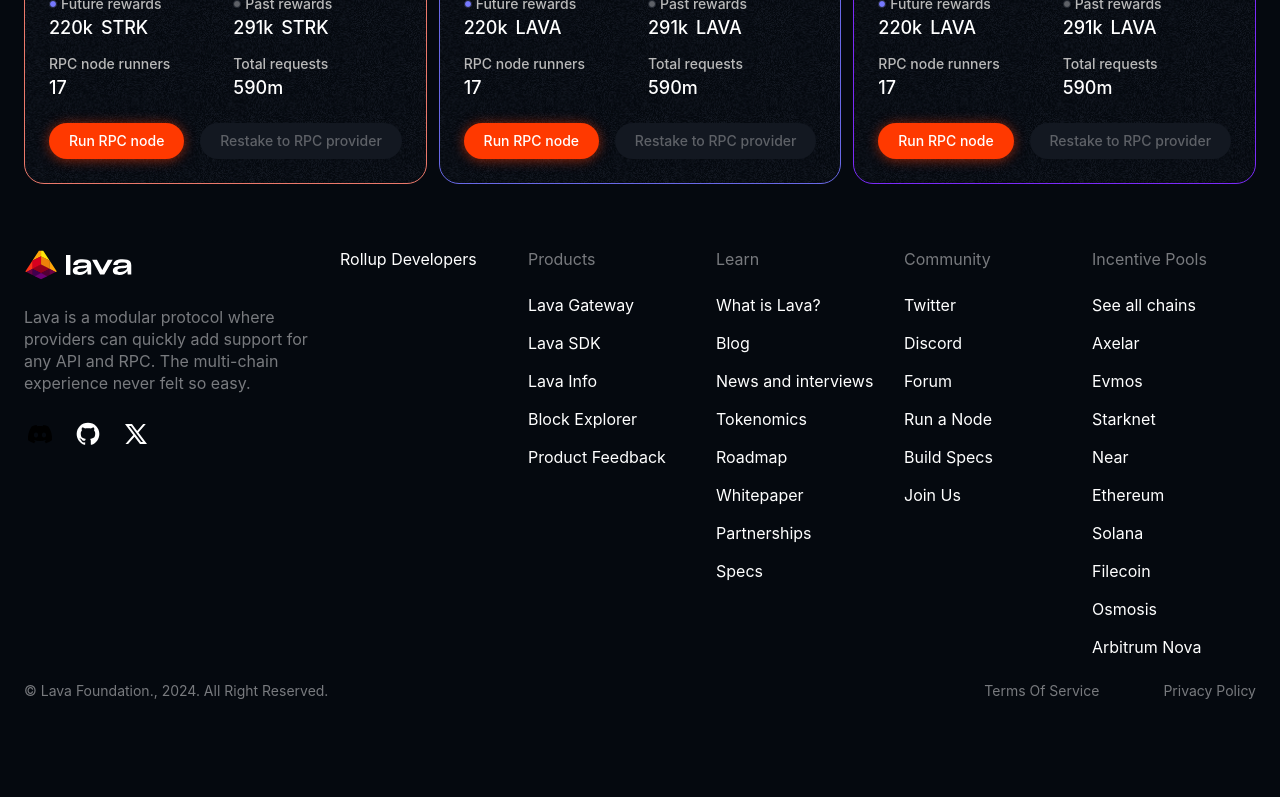
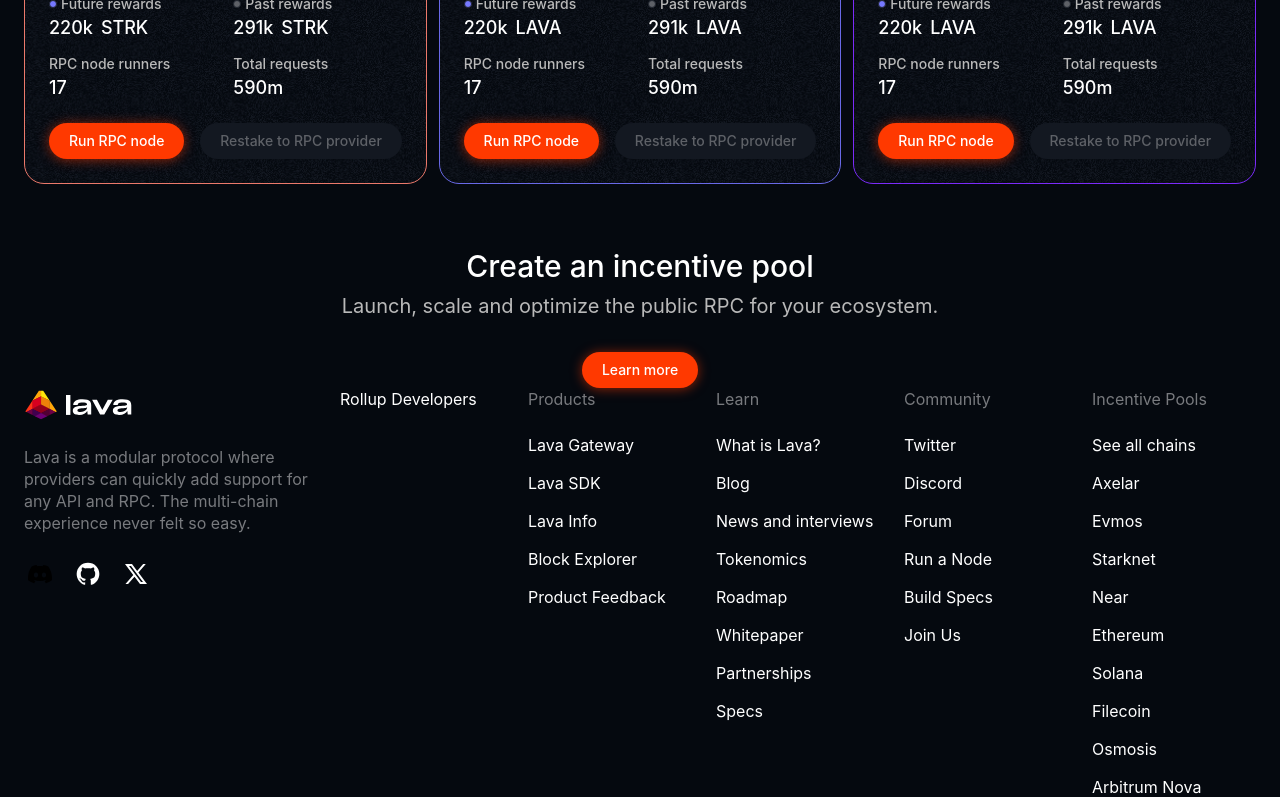
Before and after one commit to lavanet/pools-fe, a Next.js app: page / in a window 1280 px wide. Shown: the part 1201-1998 px from the top of the page. Before the commit the page ends 1965 px from the top, so only its background shows below. Built offline with nearby package versions, Linux system fonts and the light colour scheme.

Commit message:
added cta section

```diff
--- a/src/app/page.tsx
+++ b/src/app/page.tsx
@@ -1,81 +1,12 @@
-'use client';
-
-import { Grid, Stack, styled, Typography } from '@mui/material';
-import { Space_Grotesk } from 'next/font/google';
-
-import { Banner, DataCard } from '@/components';
-import { IDataCard } from '@/types';
-import { Pools } from '@/modules';
-
-// TODO: replace with the Sharp Grotesk font
-const spaceGrotesk = Space_Grotesk({ weight: '500', subsets: ['latin'] });
-
-const dataCards: IDataCard[] = [
-  {
-    title: 'Total requests',
-    value: '49.23M',
-  },
-  {
-    message: 'Updated in real-time',
-    title: 'Total rewards, USD',
-    value: '$490,230',
-  },
-  {
-    title: 'Distributed rewards, USD',
-    value: '$1,889,289.22',
-  },
-  {
-    title: 'Upcoming rewards, USD',
-    value: '$2,500,000',
-  },
-];
+import { CTA, DataCards, Pools, Preview } from '@/modules';
 
 export default function Home() {
   return (
     <>
-      <StyledDataCards alignItems="center" container>
-        <Grid item xs={8}>
-          <Stack spacing={1}>
-            <Typography className={spaceGrotesk.className} variant="h1">
-              Lava Incentive Pools
-            </Typography>
-
-            <StyledTypography variant="h5">
-              Boost infrastructure for your favourite chain, earn rewards.
-            </StyledTypography>
-          </Stack>
-        </Grid>
-
-        <Grid item xs={4}>
-          <Banner
-            button="Become an RPC Provider"
-            buttonType="text"
-            image="lavuci_bag"
-            link="/"
-            message="He loves dealing with node runners. "
-            title="Meet Lavuci"
-          />
-        </Grid>
-      </StyledDataCards>
-
-      <Grid container spacing={1.5}>
-        {dataCards.map((card) => (
-          <Grid key={card.title} item xs={3}>
-            <DataCard {...card} />
-          </Grid>
-        ))}
-      </Grid>
-
+      <Preview />
+      <DataCards />
       <Pools />
+      <CTA />
     </>
   );
 }
-
-const StyledTypography = styled(Typography)(({ theme }) => ({
-  color: theme.palette.grey[100],
-}));
-
-const StyledDataCards = styled(Grid)(({ theme }) => ({
-  paddingBottom: theme.spacing(4),
-  paddingTop: theme.spacing(6),
-}));
--- a/src/components/index.ts
+++ b/src/components/index.ts
@@ -1,3 +1,2 @@
 export * from './Banner';
-export * from './DataCard';
 export * from './IconSvg';
--- /dev/null
+++ b/src/modules/cta/CTA.tsx
@@ -0,0 +1,31 @@
+'use client';
+
+import { Button, Stack, styled, Typography } from '@mui/material';
+import { Space_Grotesk } from 'next/font/google';
+
+// TODO: replace with the Sharp Grotesk font
+const spaceGrotesk = Space_Grotesk({ weight: '500', subsets: ['latin'] });
+
+export const CTA = () => (
+  <Stack alignItems="center" spacing={4}>
+    <Stack spacing={1}>
+      <Typography
+        align="center"
+        className={spaceGrotesk.className}
+        variant="h2"
+      >
+        Create an incentive pool
+      </Typography>
+
+      <StyledTypography align="center" variant="h5">
+        Launch, scale and optimize the public RPC for your ecosystem.{' '}
+      </StyledTypography>
+    </Stack>
+
+    <Button variant="contained">Learn more</Button>
+  </Stack>
+);
+
+const StyledTypography = styled(Typography)(({ theme }) => ({
+  color: theme.palette.grey[100],
+}));
--- /dev/null
+++ b/src/modules/cta/index.ts
@@ -0,0 +1 @@
+export * from './CTA';
--- /dev/null
+++ b/src/modules/data-cards/DataCards.tsx
@@ -0,0 +1,34 @@
+import { Grid } from '@mui/material';
+
+import { IDataCard } from '@/types';
+import { DataCardItem } from '@/modules';
+
+const dataCards: IDataCard[] = [
+  {
+    title: 'Total requests',
+    value: '49.23M',
+  },
+  {
+    message: 'Updated in real-time',
+    title: 'Total rewards, USD',
+    value: '$490,230',
+  },
+  {
+    title: 'Distributed rewards, USD',
+    value: '$1,889,289.22',
+  },
+  {
+    title: 'Upcoming rewards, USD',
+    value: '$2,500,000',
+  },
+];
+
+export const DataCards = () => (
+  <Grid container spacing={1.5}>
+    {dataCards.map((card) => (
+      <Grid key={card.title} item xs={3}>
+        <DataCardItem {...card} />
+      </Grid>
+    ))}
+  </Grid>
+);
--- a/src/components/DataCard.tsx
+++ b/src/modules/data-cards/DataCardsItem.tsx
@@ -8,7 +8,7 @@
 // TODO: replace with the Sharp Grotesk font
 const spaceGrotesk = Space_Grotesk({ weight: '500', subsets: ['latin'] });
 
-export const DataCard = ({ message, title, value }: IDataCard) => (
+export const DataCardItem = ({ message, title, value }: IDataCard) => (
   <StyledDataCard spacing={2}>
     <StyledStack spacing={0.5}>
       <Typography variant="h6">{title}</Typography>
--- /dev/null
+++ b/src/modules/data-cards/index.ts
@@ -0,0 +1,2 @@
+export * from './DataCards';
+export * from './DataCardsItem';
--- a/src/modules/index.ts
+++ b/src/modules/index.ts
@@ -1,3 +1,9 @@
+// Common
 export * from './footer'
 export * from './header'
+
+// Home page sections
+export * from './cta'
+export * from './data-cards'
 export * from './pools'
+export * from './preview'
--- /dev/null
+++ b/src/modules/preview/Preview.tsx
@@ -0,0 +1,45 @@
+'use client';
+
+import { Grid, Stack, styled, Typography } from '@mui/material';
+import { Space_Grotesk } from 'next/font/google';
+
+import { Banner } from '@/components';
+
+// TODO: replace with the Sharp Grotesk font
+const spaceGrotesk = Space_Grotesk({ weight: '500', subsets: ['latin'] });
+
+export const Preview = () => (
+  <StyledGrid alignItems="center" container>
+    <Grid item xs={8}>
+      <Stack spacing={1}>
+        <Typography className={spaceGrotesk.className} variant="h1">
+          Lava Incentive Pools
+        </Typography>
+
+        <StyledTypography variant="h5">
+          Boost infrastructure for your favourite chain, earn rewards.
+        </StyledTypography>
+      </Stack>
+    </Grid>
+
+    <Grid item xs={4}>
+      <Banner
+        button="Become an RPC Provider"
+        buttonType="text"
+        image="lavuci_bag"
+        link="/"
+        message="He loves dealing with node runners. "
+        title="Meet Lavuci"
+      />
+    </Grid>
+  </StyledGrid>
+);
+
+const StyledTypography = styled(Typography)(({ theme }) => ({
+  color: theme.palette.grey[100],
+}));
+
+const StyledGrid = styled(Grid)(({ theme }) => ({
+  paddingBottom: theme.spacing(4),
+  paddingTop: theme.spacing(6),
+}));
--- /dev/null
+++ b/src/modules/preview/index.ts
@@ -0,0 +1 @@
+export * from './Preview';
```
